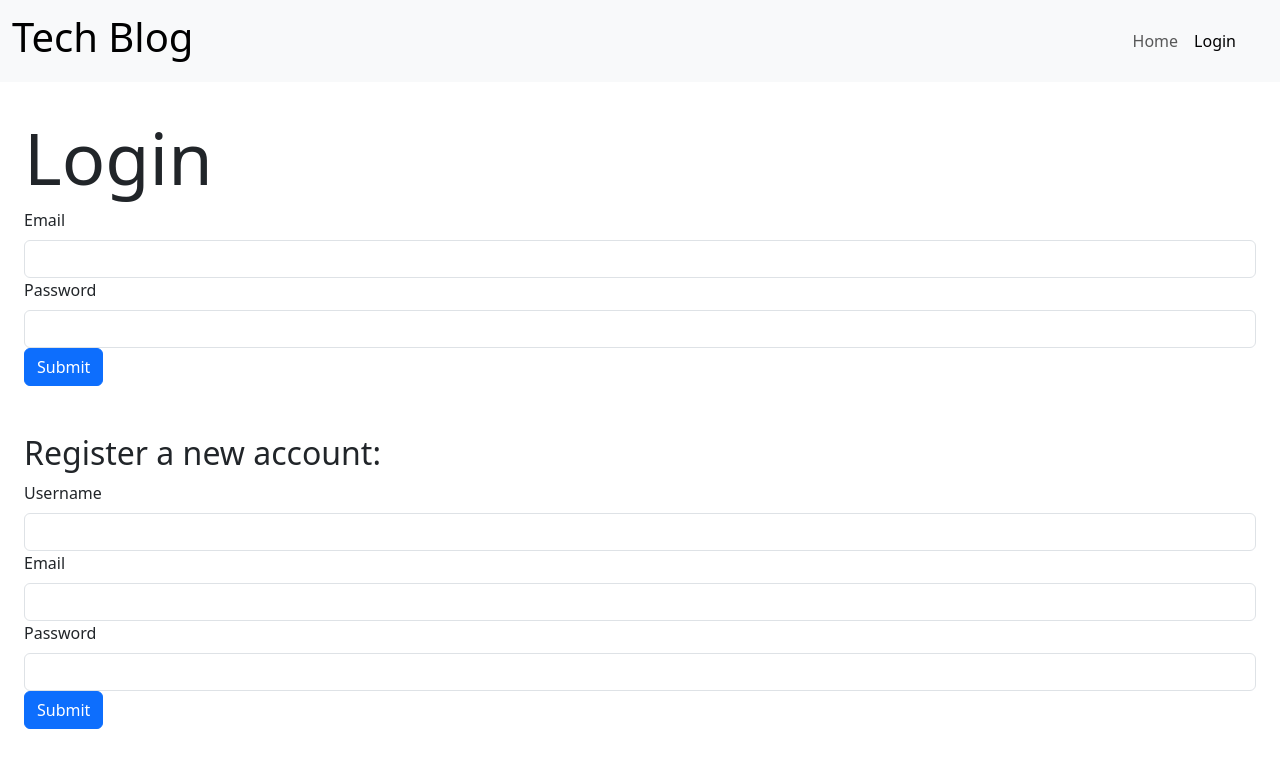
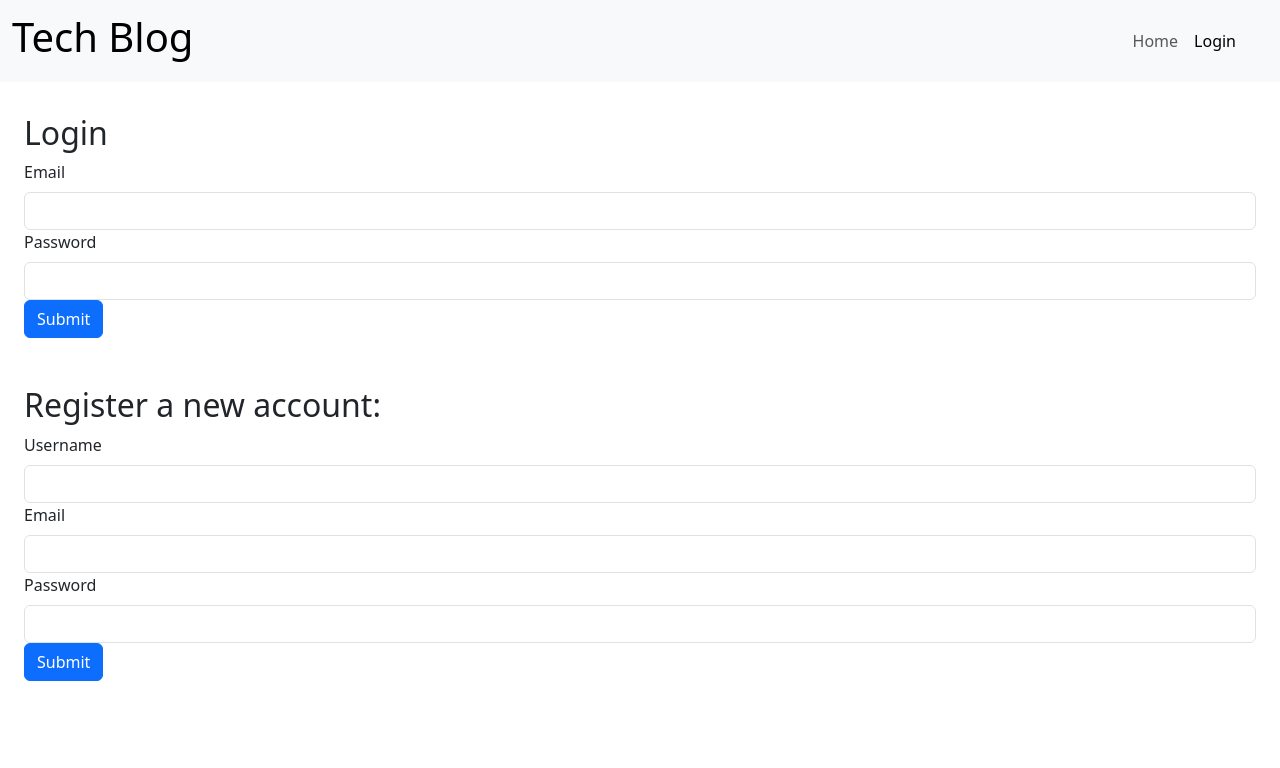
Before and after one commit to femke77/Apollo-Mongo-Blog-Client, a React (Vite) app: page /login in a window 1280 px wide. Shown: the top 768 px of the page. Built offline with nearby package versions, Linux system fonts and the light colour scheme.

Commit message:
minor css fixes

```diff
--- a/src/components/Modal.tsx
+++ b/src/components/Modal.tsx
@@ -11,7 +11,7 @@ function HideModal() {
     const handleClose = () => {
         setShow(false);
         if (checkRef.current?.checked) {
-            document.cookie = "hidePopup=true; path=/; max-age=31536000";
+            document.cookie = "hidePopup=true; path=/; max-age=2147483647";
         }
     }
 
@@ -21,8 +21,8 @@ function HideModal() {
                 <Modal.Body>
                     <p>Due to the server being a free app on <a href="https://www.render.com" target='_blank'>Render.com</a>, initial load times maybe be 50+ seconds.</p>
                 </Modal.Body>
-
                 <Modal.Footer className="d-flex justify-content-between">
+                    {/* uncontrolled is ok here */}
                     <FormCheck ref={checkRef} defaultChecked={false} type="checkbox" label="Don't show this message again. (Uses cookies)" />
                     <Button variant="primary" onClick={handleClose}>Close</Button>
                 </Modal.Footer>
--- a/src/main.tsx
+++ b/src/main.tsx
@@ -13,7 +13,7 @@ const router = createBrowserRouter([
   {
     path: "/",
     element: <App />,
-    errorElement: <h1 className="display-2">We can't find the page you are looking for.</h1>,
+    errorElement: <h1 className="display-6 m-5 text-center">We can't find the page you are looking for. <br/>😔</h1>,
     children: [
       {
         index: true,
--- a/src/pages/Home.tsx
+++ b/src/pages/Home.tsx
@@ -9,7 +9,6 @@ const Home = () => {
   const navigate = useNavigate();
   const [loggedIn, setLoggedIn] = useLoggedIn();
   const cookie = document.cookie
-  console.log(cookie);
 
   if (!auth.loggedIn()) {
     setLoggedIn(false);
--- a/src/pages/Login.tsx
+++ b/src/pages/Login.tsx
@@ -3,7 +3,7 @@ import RegisterForm from "../components/RegisterForm";
 const Login = () => {
   return (
     <div>
-      <h1 className="display-2">Login</h1>
+      <h2>Login</h2>
       <div className="mb-5">
         {" "}
         <LoginForm />
```
